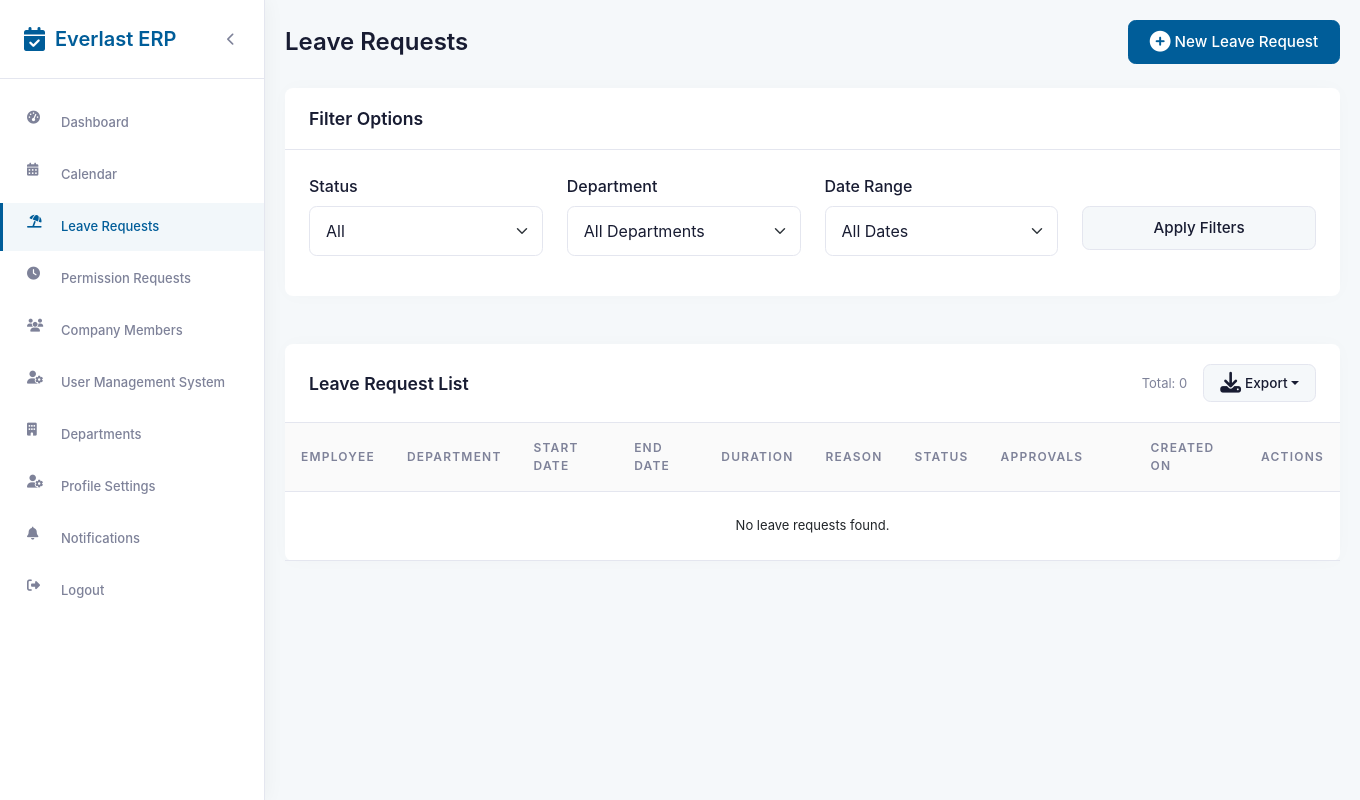
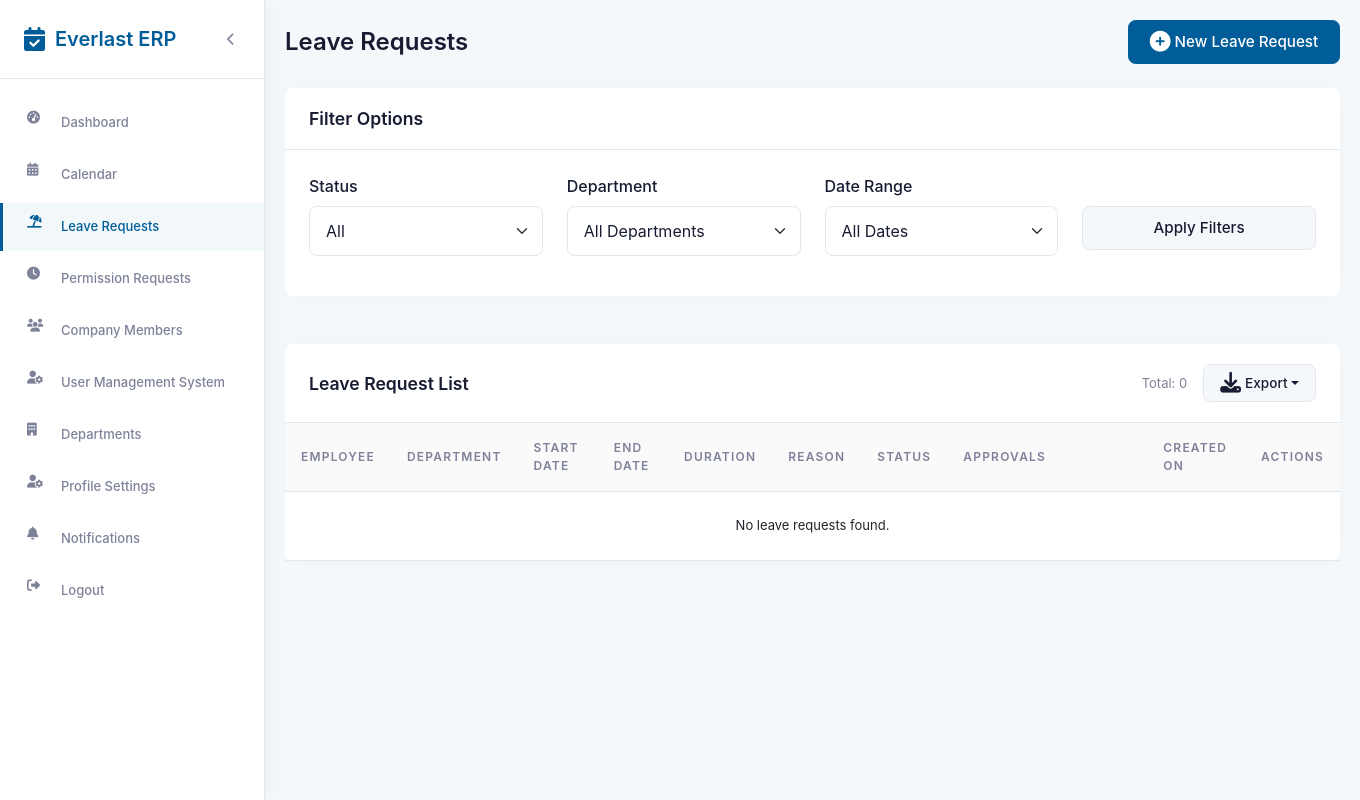
Before and after one commit to youssef-george/Everlast-HR-System, a Flask app: page /leave/ in a window 1360 px wide. Run offline with Flask 3, Linux system fonts and the light colour scheme; a user stored in the database is signed in; data that the repository does not hold is empty; some libraries are stand-ins or nearby versions.

Commit message:
Improve the appearance and functionality of approval features
Increase approval column width, replace calendar arrows, and add images.

Replit-Commit-Author: Agent
Replit-Commit-Session-Id: 3cf3332c-086b-40cc-80e0-2028db1fa8d6
Replit-Commit-Screenshot-Url: https://storage.googleapis.com/screenshot-production-us-central1/0f12607f-b95e-4fbb-95ec-6ae17fa57862/76c319e9-6f0a-4eaa-8963-21a49ada9036.jpg

```diff
--- a/static/css/style.css
+++ b/static/css/style.css
@@ -622,8 +622,8 @@ body {
 /* Table Styles */
 .table th.approval-column,
 .table td.approval-column {
-    min-width: 150px;
-    width: 150px;
+    min-width: 200px;
+    width: 200px;
 }
 
 /* Helper Classes */
--- a/static/js/calendar.js
+++ b/static/js/calendar.js
@@ -14,13 +14,13 @@ document.addEventListener('DOMContentLoaded', function() {
             },
             customButtons: {
                 prev: {
-                    text: '←',
+                    text: '↑',
                     click: function() {
                         calendar.prev();
                     }
                 },
                 next: {
-                    text: '→',
+                    text: '↓',
                     click: function() {
                         calendar.next();
                     }
```
Also changed, not shown: attached_assets/image_1745828451362.png (added), attached_assets/image_1745828470745.png (added), attached_assets/image_1745828492392.png (added).
